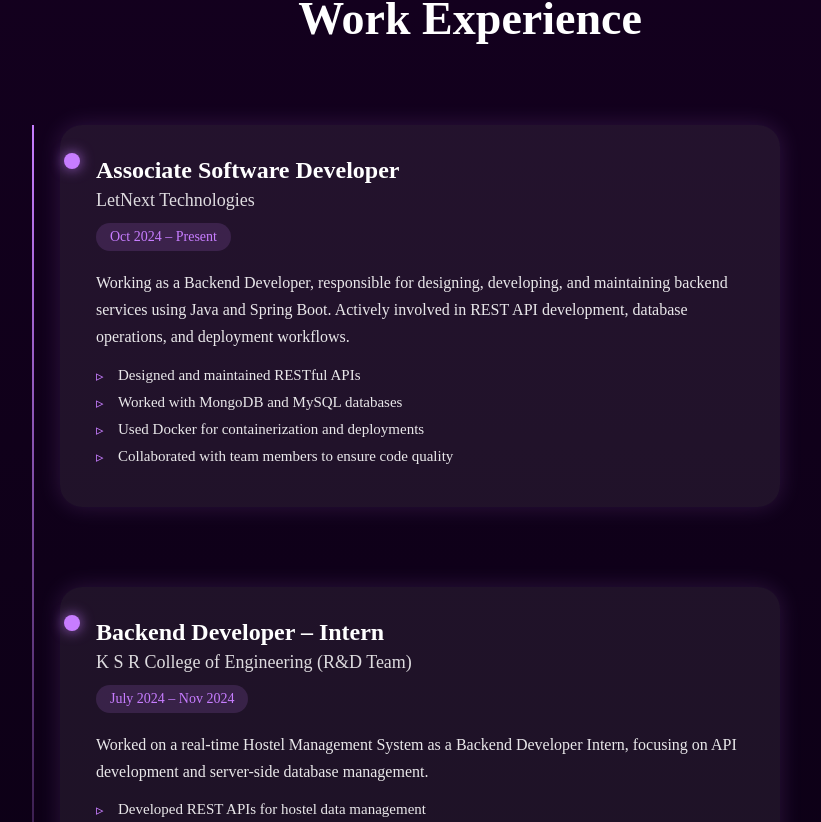
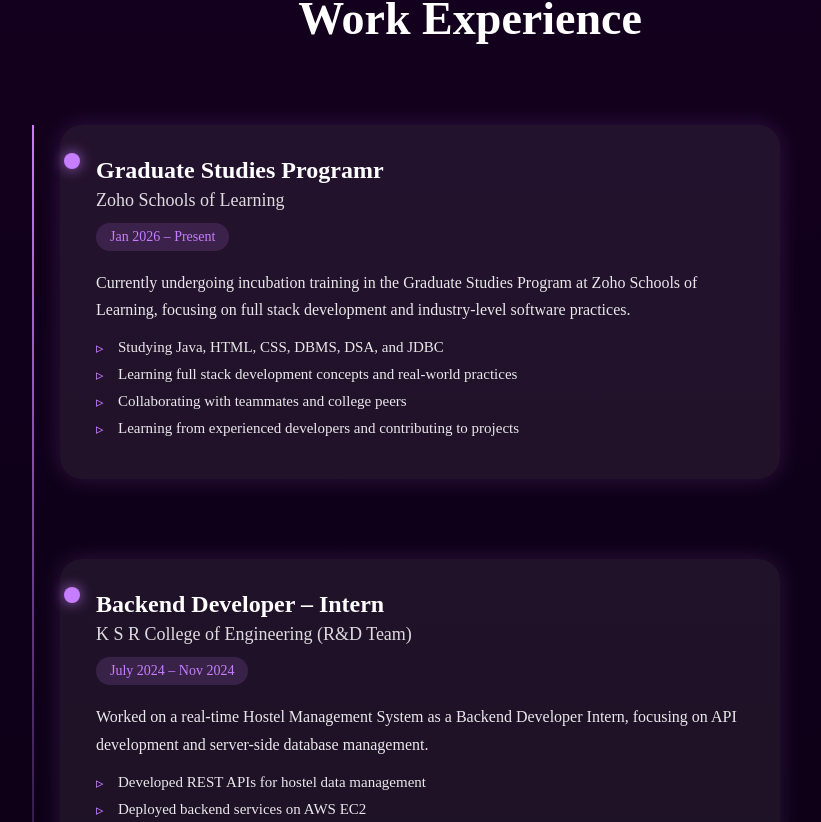
Before and after one commit to purushothamanjerry/My_Portfolio, a React (Vite) app: page / in a window 1280 px wide. Shown: the part 1598-2420 px from the top of the page, without its empty margins (170-991 px from the left). Built offline with nearby package versions, Linux system fonts and the light colour scheme.

Commit message:
Revise current role details in Experience.jsx
Updated current role information in the Experience component, reflecting new position and responsibilities.

```diff
--- a/src/components/Experience.jsx
+++ b/src/components/Experience.jsx
@@ -13,22 +13,21 @@ const Experience = () => {
   <span className="timeline-dot"></span>
 
   <div className="timeline-card">
-            <h2>Associate Software Developer</h2>
-            <h3>LetNext Technologies</h3>
-            <span className="timeline-date">Oct 2024 – Present</span>
+    <h2>Graduate Studies Programr</h2>
+    <h3>Zoho Schools of Learning</h3>
+    <span className="timeline-date">Jan 2026 – Present</span>
 
     <p>
-              Working as a Backend Developer, responsible for designing,
-              developing, and maintaining backend services using Java and
-              Spring Boot. Actively involved in REST API development,
-              database operations, and deployment workflows.
+      Currently undergoing incubation training in the Graduate Studies Program
+      at Zoho Schools of Learning, focusing on full stack development and
+      industry-level software practices.
     </p>
 
     <ul>
-              <li>Designed and maintained RESTful APIs</li>
-              <li>Worked with MongoDB and MySQL databases</li>
-              <li>Used Docker for containerization and deployments</li>
-              <li>Collaborated with team members to ensure code quality</li>
+      <li>Studying Java, HTML, CSS, DBMS, DSA, and JDBC</li>
+      <li>Learning full stack development concepts and real-world practices</li>
+      <li>Collaborating with teammates and college peers</li>
+      <li>Learning from experienced developers and contributing to projects</li>
     </ul>
   </div>
 </div>
```
Lines whose indentation alone changed are shown as unchanged.
